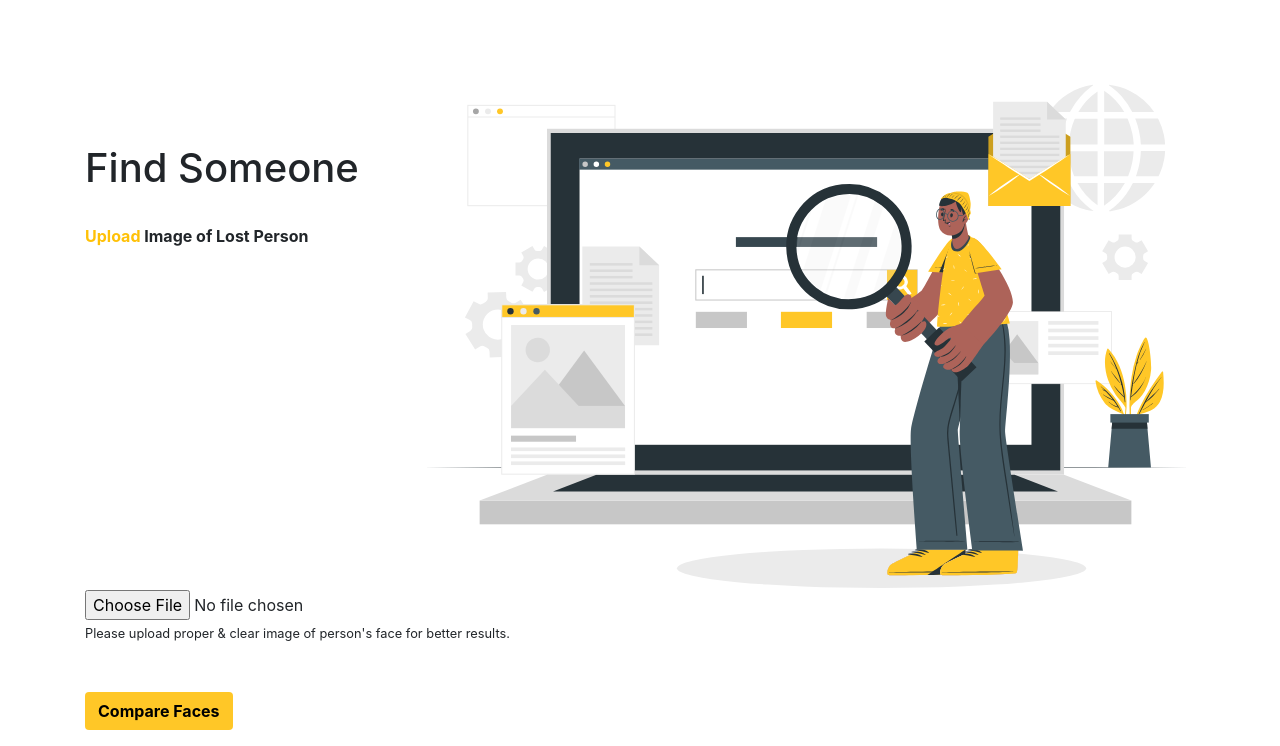
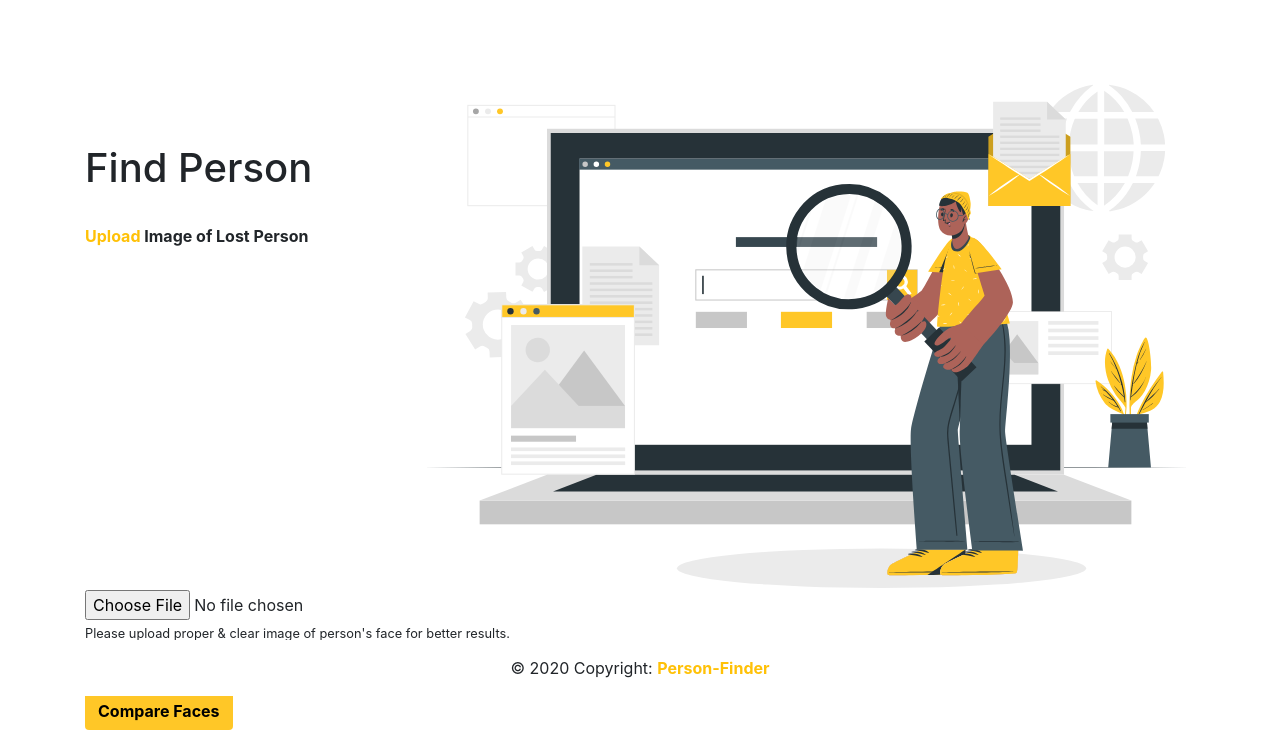
Before and after one commit to Benevolo-Projects/person-finder, a Django app: page /find/ in a window 1280 px wide. Shown: the part 104-850 px from the top of the page. Run offline with Django 3.2, Linux system fonts and the light colour scheme; a user stored in the database is signed in; some libraries are stand-ins or nearby versions.

Commit message:
23rd April- 5:25 PM

```diff
--- a/pf_django/templates/base.html
+++ b/pf_django/templates/base.html
@@ -65,6 +65,14 @@
       {% block content %}
       {% endblock %}
     </div>
+  <footer class="bg-light text-center text-lg-start fixed-bottom bg-light navbar-light">
+            <!-- Copyright -->
+            <div class="text-center p-3" style="background-color: white;">
+              © 2020 Copyright:
+              <a class="text-warning" href="https://github.com/Person-Finder"><b>Person-Finder</b></a>
+            </div>
+            <!-- Copyright -->
+          </footer>
     <!-- Optional JavaScript -->
     <!-- jQuery first, then Popper.js, then Bootstrap JS -->
     <script src="https://code.jquery.com/jquery-3.3.1.slim.min.js" integrity="sha384-q8i/X+965DzO0rT7abK41JStQIAqVgRVzpbzo5smXKp4YfRvH+8abtTE1Pi6jizo" crossorigin="anonymous"></script>
--- a/pf_django/templates/find.html
+++ b/pf_django/templates/find.html
@@ -10,7 +10,7 @@
 
 <br><br><br>
 
-<h1>Find Someone</h1>
+<h1>Find Person</h1>
 <br>
 <form method="POST" action="{% url 'comp' %}" enctype="multipart/form-data">
     {% csrf_token %}
--- a/pf_django/templates/ourmoto.html
+++ b/pf_django/templates/ourmoto.html
@@ -13,6 +13,7 @@
 <br><br><br>
 <h1 class="card-link text-warning">Oops!</h1>
 <h3 >Page under Construction.</h3><br><br>
-
+Wanna, contribute to this application ?<br>
+Feel free to visit our <a href="https://github.com/Person-Finder/person-finder" class="card-link text-warning"><u>Github</u></a>
 
 {% endblock %}
--- a/pf_django/templates/upload.html
+++ b/pf_django/templates/upload.html
@@ -14,7 +14,6 @@
 
 {% block content %}
 {% load static %}
-<br>
 <h1>Register Person</h1>
 
 <div class="liquid-container">
```
Also changed, not shown: pf_django/db.sqlite3.
